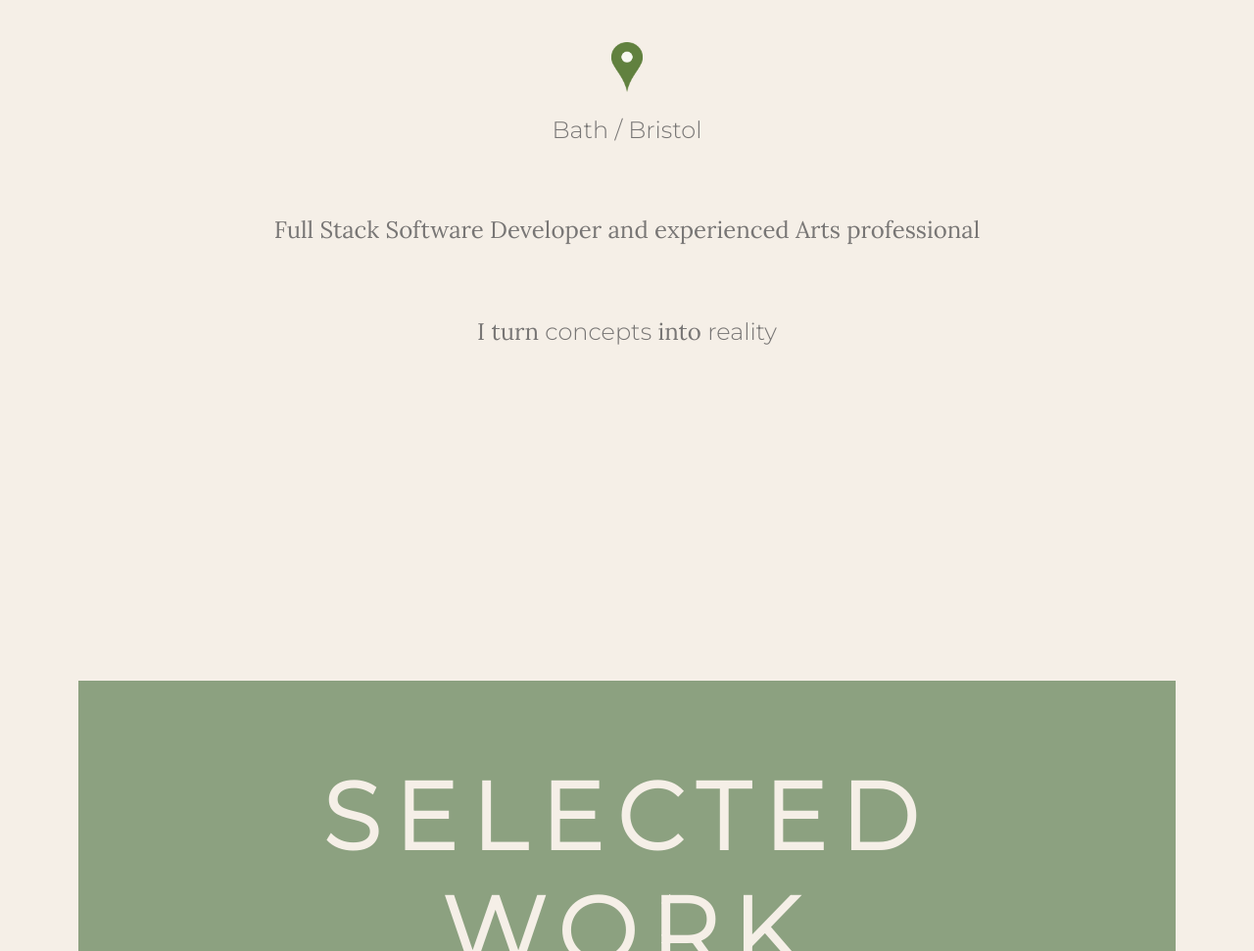
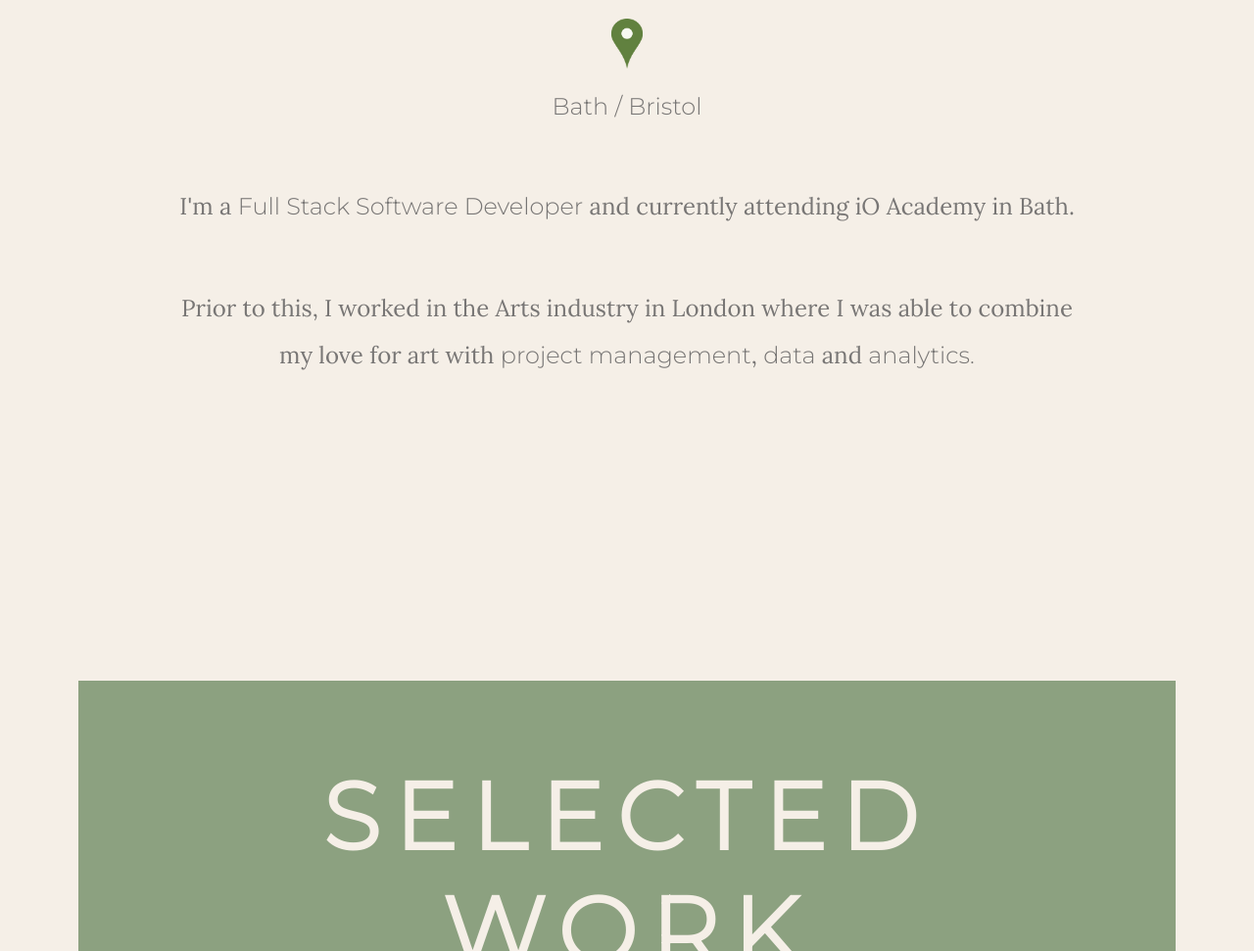
Before and after one commit to BelindaWilliams/BelindaWilliams.github.io, a plain HTML site: page index.html in a window 1280 px wide. Shown: the part 985-1956 px from the top of the page at 98% size. Drawn offline with Linux system fonts and the light colour scheme.

Commit message:
about me text edited

```diff
--- a/index.html
+++ b/index.html
@@ -42,8 +42,10 @@
     <img class="marker-img" src="Images/marker.png" alt="Location Marker">
 	<p class="location">Bath / Bristol</p>
 	  <div class="personal">
-	    <p>Full Stack Software Developer and experienced Arts professional</p>
-	    <p>I turn <span>concepts</span> into <span>reality</span></p>
+<!--        <p>Hello! I&#39;m Belinda.</p>-->
+        <p>I&#39;m a <span>Full Stack Software Developer</span> and currently attending iO Academy in Bath.</p>
+	    <p>Prior to this, I worked in the Arts industry in London where I was able to combine my love for art with
+          <span>project management</span>, <span>data</span> and <span>analytics.</span></p>
       </div>
   </section>
 
```
